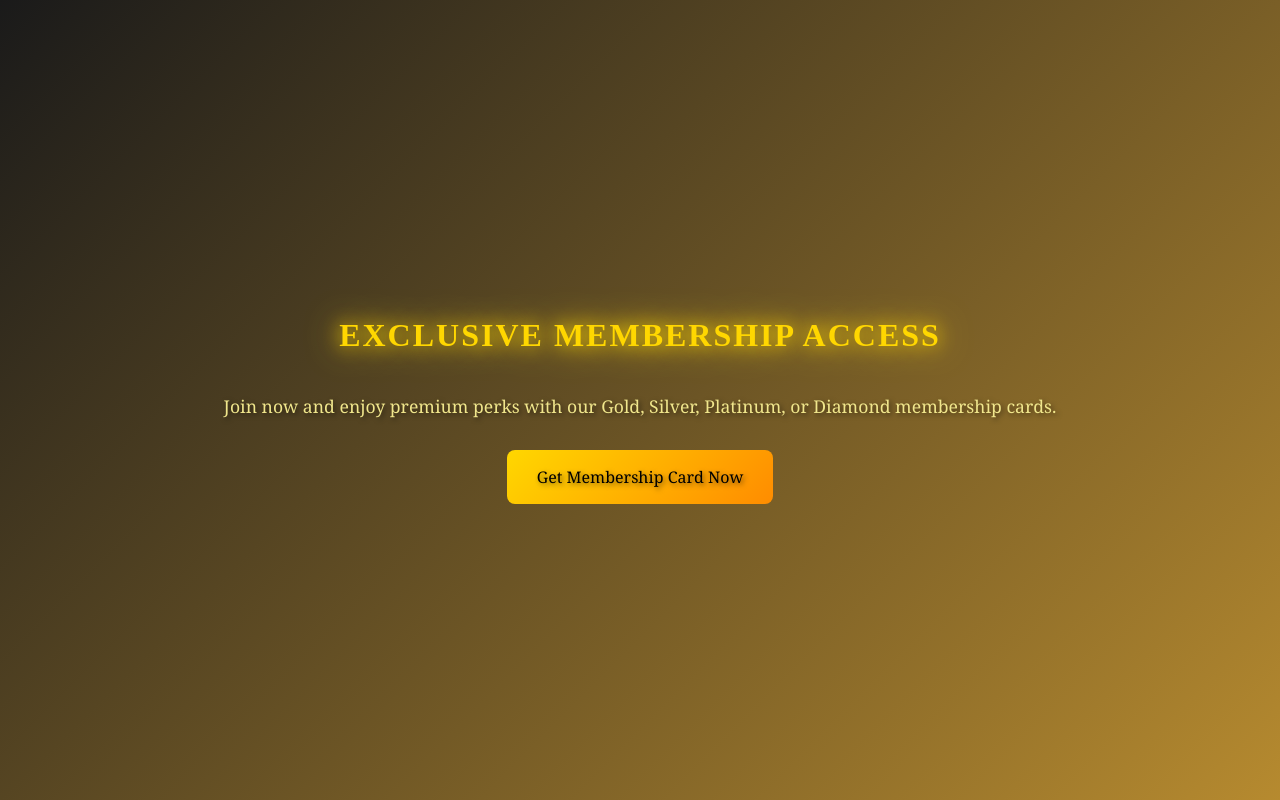
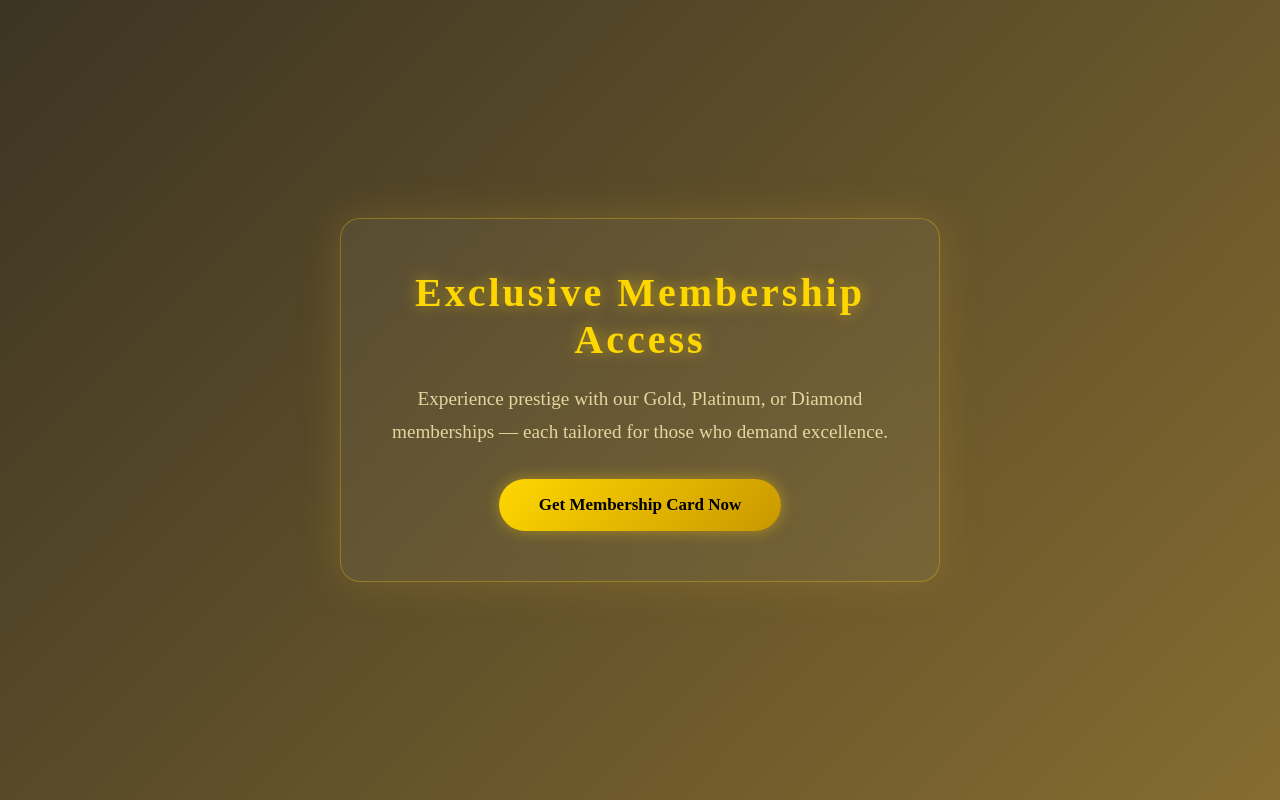
Before and after one commit to BiteBandit/Official-Management-, a plain HTML site: page index.html in a window 1280 px wide. Drawn offline with Linux system fonts and the light colour scheme.

Commit message:
Add files via upload

```diff
--- a/index.html
+++ b/index.html
@@ -7,84 +7,81 @@
   <style>
     * {
       box-sizing: border-box;
+      margin: 0;
+      padding: 0;
     }
     body {
-      margin: 0;
-      background: linear-gradient(135deg, #1a1a1a, #b68a2f);
-      background-size: cover;
-      background-attachment: fixed;
-      font-family: 'Georgia', serif;
+      background: linear-gradient(135deg, #0d0d0d, #1f1f1f, #b28d37);
+      background-size: 400% 400%;
+      animation: backgroundShift 12s ease infinite;
+      font-family: 'Cinzel', serif;
       color: #fff;
-      text-align: center;
-      position: relative;
-      overflow: hidden;
-    }
-    .container {
-      padding: 60px 20px;
-      min-height: 100vh;
       display: flex;
-      flex-direction: column;
       justify-content: center;
       align-items: center;
-      text-shadow: 2px 2px 5px rgba(0, 0, 0, 0.5);
+      min-height: 100vh;
+    }
+    .card {
+      background: rgba(255, 255, 255, 0.05);
+      backdrop-filter: blur(12px);
+      padding: 50px 30px;
+      border-radius: 20px;
+      max-width: 600px;
+      text-align: center;
+      box-shadow: 0 0 40px rgba(178, 141, 55, 0.3);
+      border: 1px solid rgba(255, 215, 0, 0.3);
+      animation: fadeIn 1.5s ease;
     }
     h1 {
-      font-size: 2em;
-      font-family: 'Times New Roman', serif;
+      font-size: 2.5em;
       color: #FFD700;
-      text-transform: uppercase;
-      letter-spacing: 2px;
+      letter-spacing: 3px;
       margin-bottom: 20px;
-      animation: glow 1.5s ease-in-out infinite alternate;
+      text-shadow: 0 0 15px rgba(255, 215, 0, 0.5);
     }
     p {
-      font-size: 1.1em;
+      font-size: 1.2em;
+      color: #e5d6a0;
+      line-height: 1.7;
       margin-bottom: 30px;
-      line-height: 1.6;
-      color: #f0e68c;
-      padding: 0 10px;
     }
     .btn {
-      padding: 16px 30px;
-      font-size: 16px;
-      background: linear-gradient(135deg, #FFD700, #FF8C00);
+      padding: 16px 40px;
+      font-size: 17px;
+      font-weight: bold;
+      background: linear-gradient(135deg, #FFD700, #c99700);
       border: none;
       color: #000;
-      cursor: pointer;
-      border-radius: 8px;
+      border-radius: 50px;
       text-decoration: none;
-      transition: transform 0.3s ease, box-shadow 0.3s ease;
+      display: inline-block;
+      transition: all 0.3s ease;
+      box-shadow: 0 0 15px rgba(255, 215, 0, 0.4);
     }
     .btn:hover {
-      transform: scale(1.05);
-      box-shadow: 0 0 20px rgba(255, 140, 0, 0.8);
+      transform: translateY(-4px);
+      box-shadow: 0 0 30px rgba(255, 215, 0, 0.7);
     }
-    @keyframes glow {
-      0% {
-        text-shadow: 0 0 10px rgba(255, 215, 0, 0.8), 0 0 20px rgba(255, 215, 0, 0.8);
-      }
-      100% {
-        text-shadow: 0 0 20px rgba(255, 215, 0, 1), 0 0 40px rgba(255, 215, 0, 1);
-      }
+    @keyframes backgroundShift {
+      0% { background-position: 0% 50%; }
+      50% { background-position: 100% 50%; }
+      100% { background-position: 0% 50%; }
+    }
+    @keyframes fadeIn {
+      from { opacity: 0; transform: translateY(20px); }
+      to { opacity: 1; transform: translateY(0); }
     }
     @media (max-width: 480px) {
-      h1 {
-        font-size: 1.7em;
-      }
-      p {
-        font-size: 1em;
-      }
-      .btn {
-        font-size: 15px;
-        padding: 14px 24px;
-      }
+      h1 { font-size: 1.8em; }
+      p { font-size: 1em; }
+      .btn { font-size: 15px; padding: 14px 28px; }
     }
   </style>
 </head>
 <body>
-  <div class="container">
+  <div class="card">
     <h1>Exclusive Membership Access</h1>
-    <p>Join now and enjoy premium perks with our Gold, Silver, Platinum, or Diamond membership cards.</p>
+    <p>Experience prestige with our Gold, Platinum, or Diamond memberships — each tailored for those who demand excellence.</p>
     <a class="btn" href="form.html">Get Membership Card Now</a>
   </div>
 </body>
```
